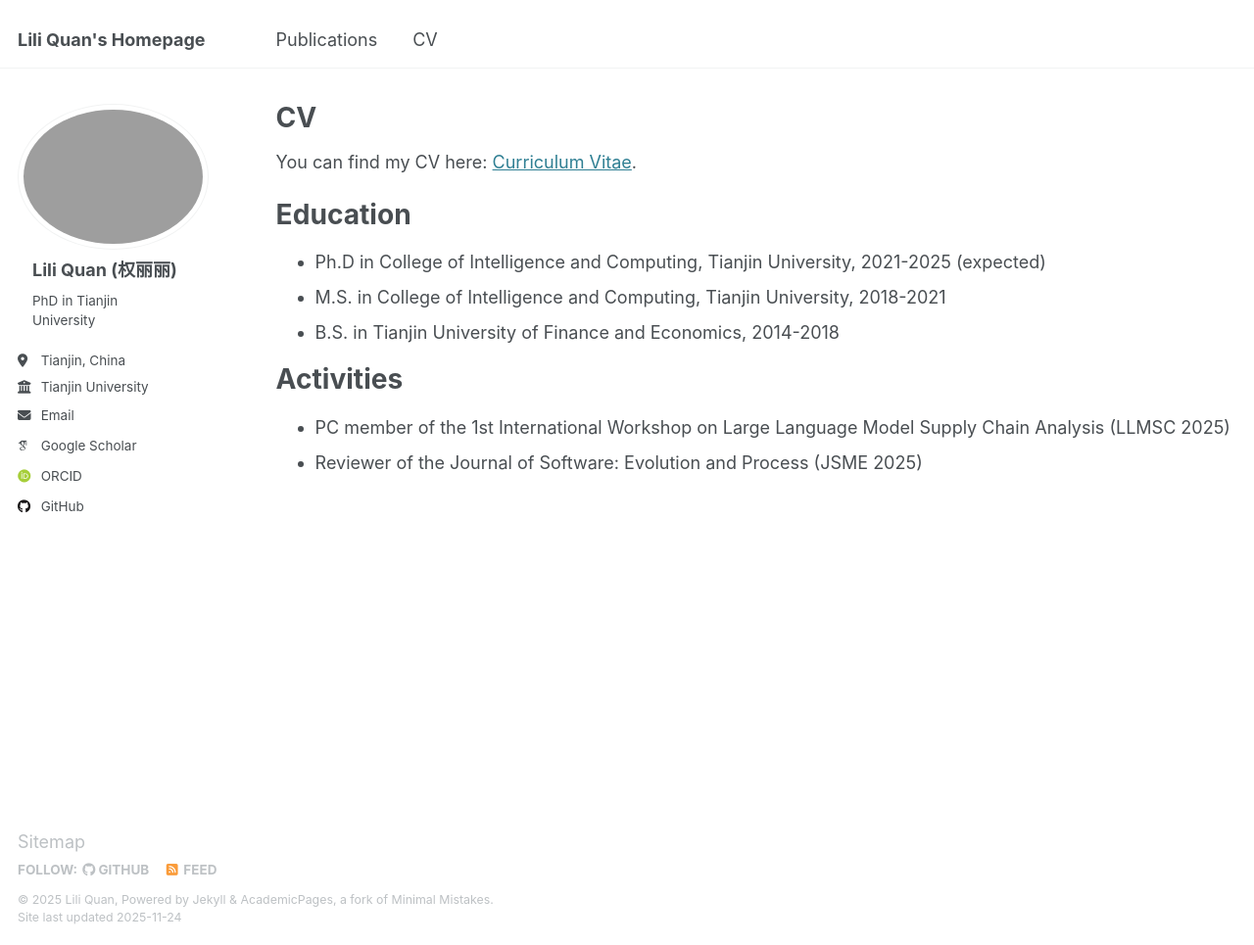
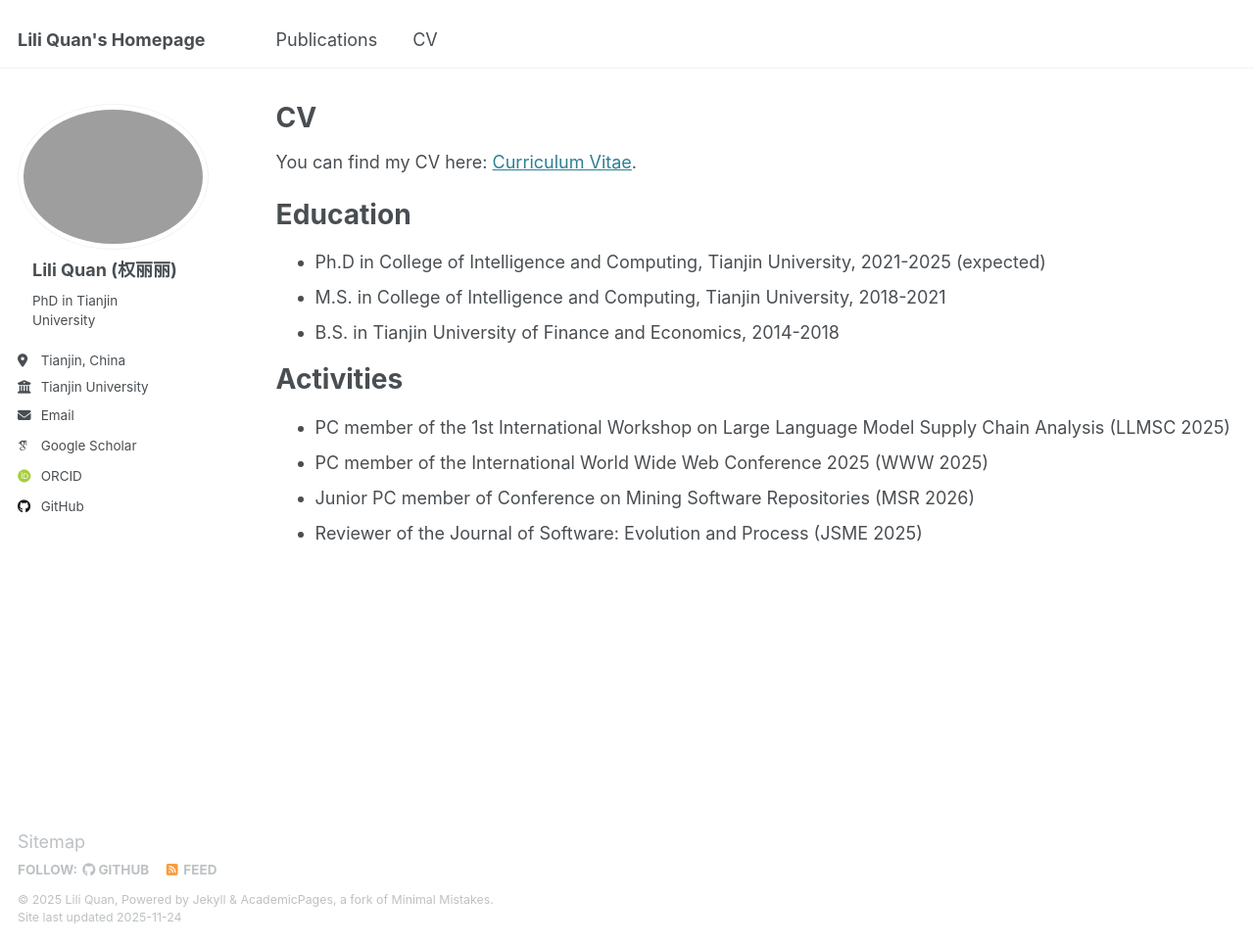
Before and after one commit to liliquan0118/liliquan0118.github.io, a Jekyll site: the page built from _pages/cv.md, in a window 1280 px wide and 965 px high. Shown: the whole window at 98% size. Built offline with Jekyll 4.4.1, drawn with Linux system fonts in a browser that asks for light colours; some web fonts are replaced.

Commit message:
Update cv.md

```diff
--- a/_pages/cv.md
+++ b/_pages/cv.md
@@ -23,4 +23,6 @@ Computing, Tianjin University, 2018-2021
 Activities
 ======
 - PC member of the 1st International Workshop on Large Language Model Supply Chain Analysis (LLMSC 2025)
+- PC member of the International World Wide Web Conference 2025 (WWW 2025)
+- Junior PC member of Conference on Mining Software Repositories (MSR 2026)
 - Reviewer of the Journal of Software: Evolution and Process (JSME 2025)
```
